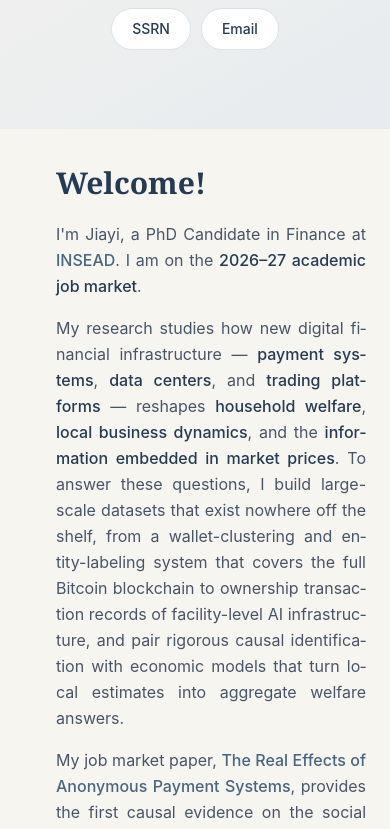
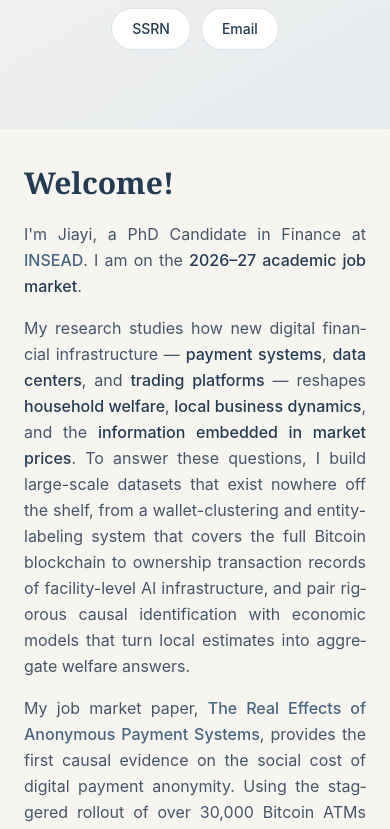
Before and after one commit to jiayiwei1022-bit/website, a plain HTML site: page index.html in a window 390 px wide. Shown: the part 708-1537 px from the top of the page. Drawn offline with nearby package versions, Linux system fonts and the light colour scheme; a small style sheet from the web is missing.

Commit message:
Fix mobile right-shift by applying asymmetric padding only on larger screens

```diff
--- a/index.html
+++ b/index.html
@@ -88,7 +88,7 @@
   </header>
 
   <!-- About -->
-  <main class="max-w-[52rem] mx-auto py-9 pl-14 pr-6">
+  <main class="max-w-[52rem] mx-auto py-9 px-6 sm:pl-14 sm:pr-6">
     <h2 class="font-serif text-3xl font-semibold text-ink">Welcome!</h2>
     <div class="mt-5 space-y-4 leading-relaxed text-slate-600 text-justify hyphens-auto">
       <p>
```
